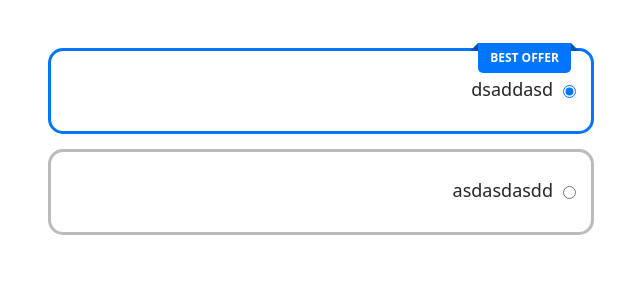
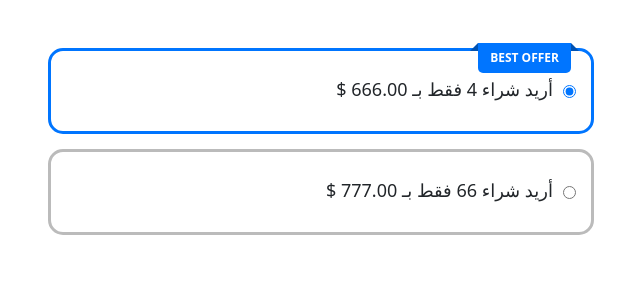
Before and after one commit to hamzafy/offers, a plain HTML site: page index.html in a window 1280 px wide. Shown: the whole page, without its empty margins (604-1244 px from the left). Drawn offline with nearby package versions, Linux system fonts and the light colour scheme.

Commit message:
edit text

```diff
--- a/index.html
+++ b/index.html
@@ -96,14 +96,14 @@
 							<div class="drop-uuij">Best Offer<p><span class="drop-uure"></span><span class="drop-uunm"></span></p></div>
 							<div class="drop-fraj">
 								<input type="radio" ref="drop-xcvr" class="RadioQty custom-control-input drop-frbj" name="offers" value="66" id="quantity_1_0" checked>
-								<p class="drop-frtj">dsaddasd</p>
+								<p class="drop-frtj">أريد شراء 4 فقط بـ 666.00 $</p>
 							</div>
 						</div>
 
 						<div ref="drop-ghty" class="drop-frkj">
 							<div class="drop-fraj">
 								<input type="radio" ref="drop-xcvr" class="RadioQty custom-control-input drop-frbj" name="offers" value="66" id="quantity_1_0">
-								<p class="drop-frtj">asdasdasdd</p>
+								<p class="drop-frtj">أريد شراء 66 فقط بـ 777.00 $</p>
 							</div>
 						</div>
 
```
